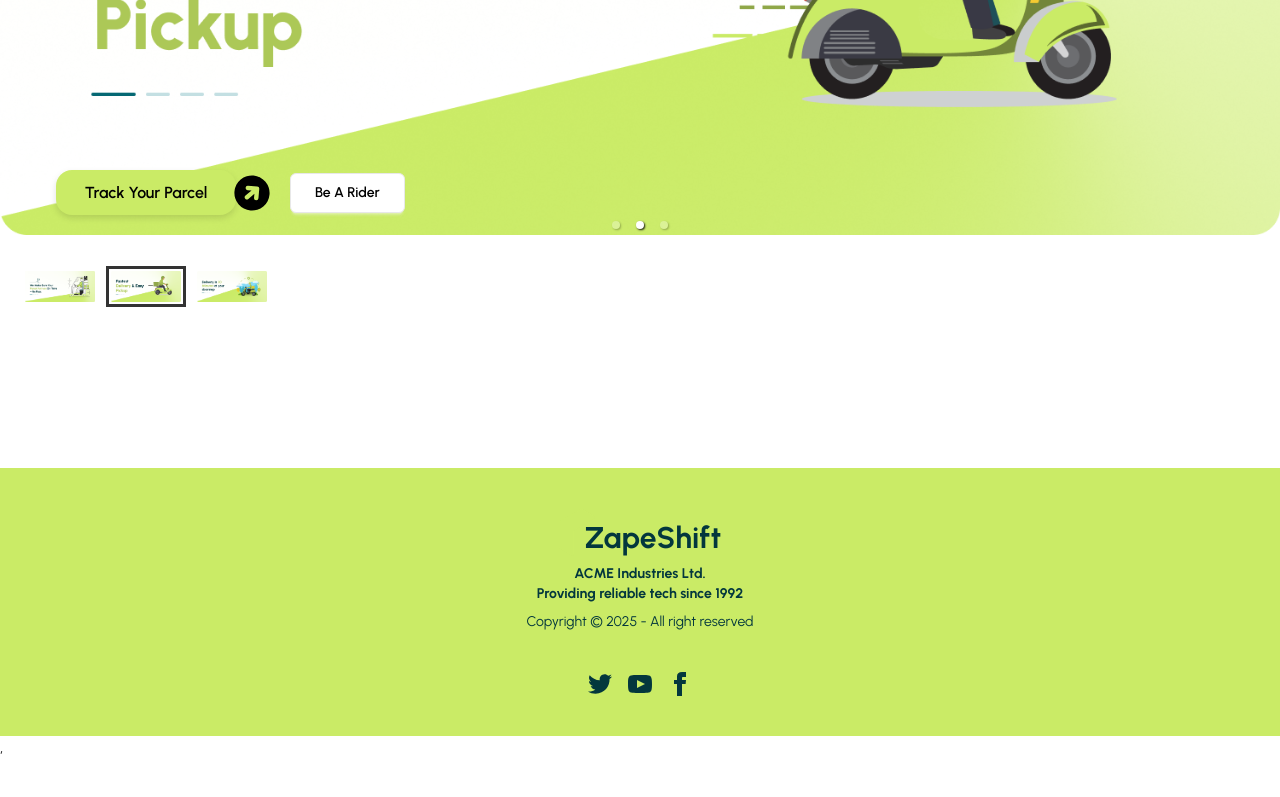
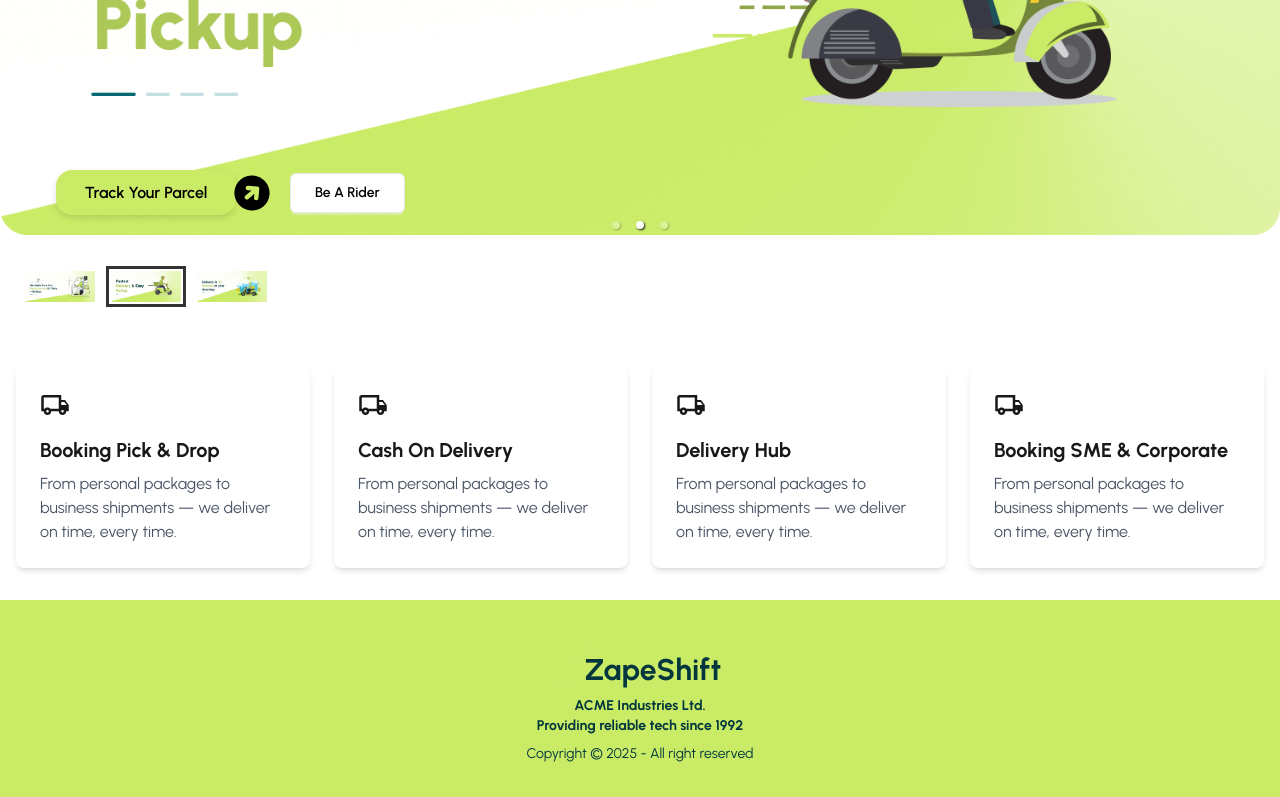
Before and after one commit to Shoybit/zaap-shift, a React (Vite) app: page / in a window 1280 px wide. Shown: the part 397-1194 px from the top of the page. Before the commit the page ends 1157 px from the top, so only its background shows below. Built offline with nearby package versions, Linux system fonts and the light colour scheme.

Commit message:
work added

```diff
--- a/src/Pages/Home/Home.jsx
+++ b/src/Pages/Home/Home.jsx
@@ -1,10 +1,12 @@
 import React from 'react';
 import Banner from '../Banner/Banner';
+import Work from '../Work/Work';
 
 const Home = () => {
     return (
         <div>
             <Banner></Banner>
+            <Work></Work>
         </div>
     );
 };
--- /dev/null
+++ b/src/Pages/Work/Work.jsx
@@ -0,0 +1,51 @@
+import React from 'react';
+import { MdOutlineLocalShipping } from 'react-icons/md';
+
+const cardData = [
+  {
+    id: 1,
+    icon: <MdOutlineLocalShipping size={30}  />,
+    title: "Booking Pick & Drop",
+    description: "From personal packages to business shipments — we deliver on time, every time.",
+  },
+  {
+    id: 2,
+    icon: <MdOutlineLocalShipping size={30}  />,
+    title: "Cash On Delivery",
+    description: "From personal packages to business shipments — we deliver on time, every time.",
+  },
+  {
+    id: 3,
+    icon: <MdOutlineLocalShipping size={30} />,
+    title: "Delivery Hub",
+    description: "From personal packages to business shipments — we deliver on time, every time.",
+  },
+  {
+    id: 4,
+    icon: <MdOutlineLocalShipping size={30} />,
+    title: "Booking SME & Corporate",
+    description: "From personal packages to business shipments — we deliver on time, every time.",
+  },
+];
+
+
+const Work = () => {
+    return (
+   <div className="max-w-7xl mx-auto px-4 py-8">
+      <div className="grid grid-cols-1 sm:grid-cols-2 lg:grid-cols-4 gap-6">
+        {cardData.map((card) => (
+          <div
+            key={card.id}
+            className="bg-white shadow-md rounded-lg p-6 flex flex-col items-start hover:shadow-xl transition-shadow"
+          >
+            <div className="mb-4">{card.icon}</div>
+            <h2 className="text-xl font-bold mb-2">{card.title}</h2>
+            <p className="text-gray-600">{card.description}</p>
+          </div>
+        ))}
+      </div>
+    </div>
+  );
+};
+
+export default Work;
```
